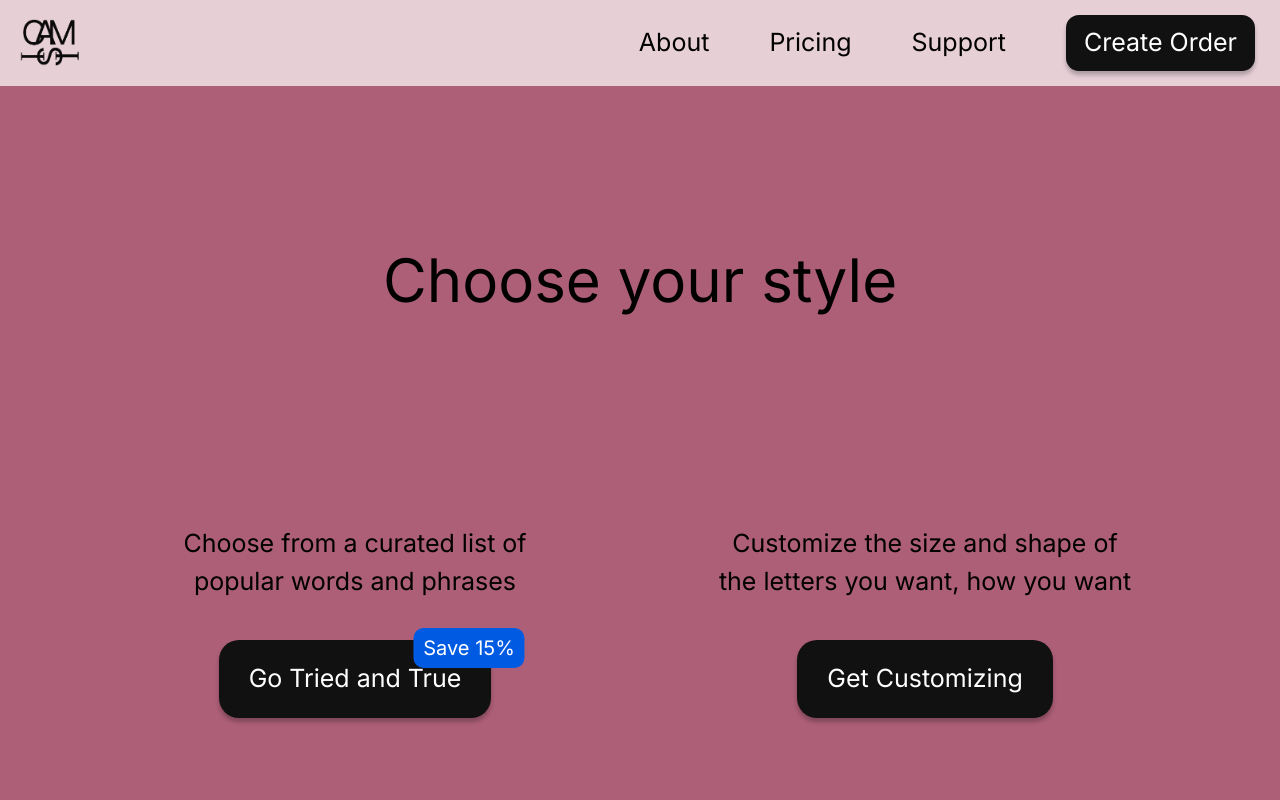
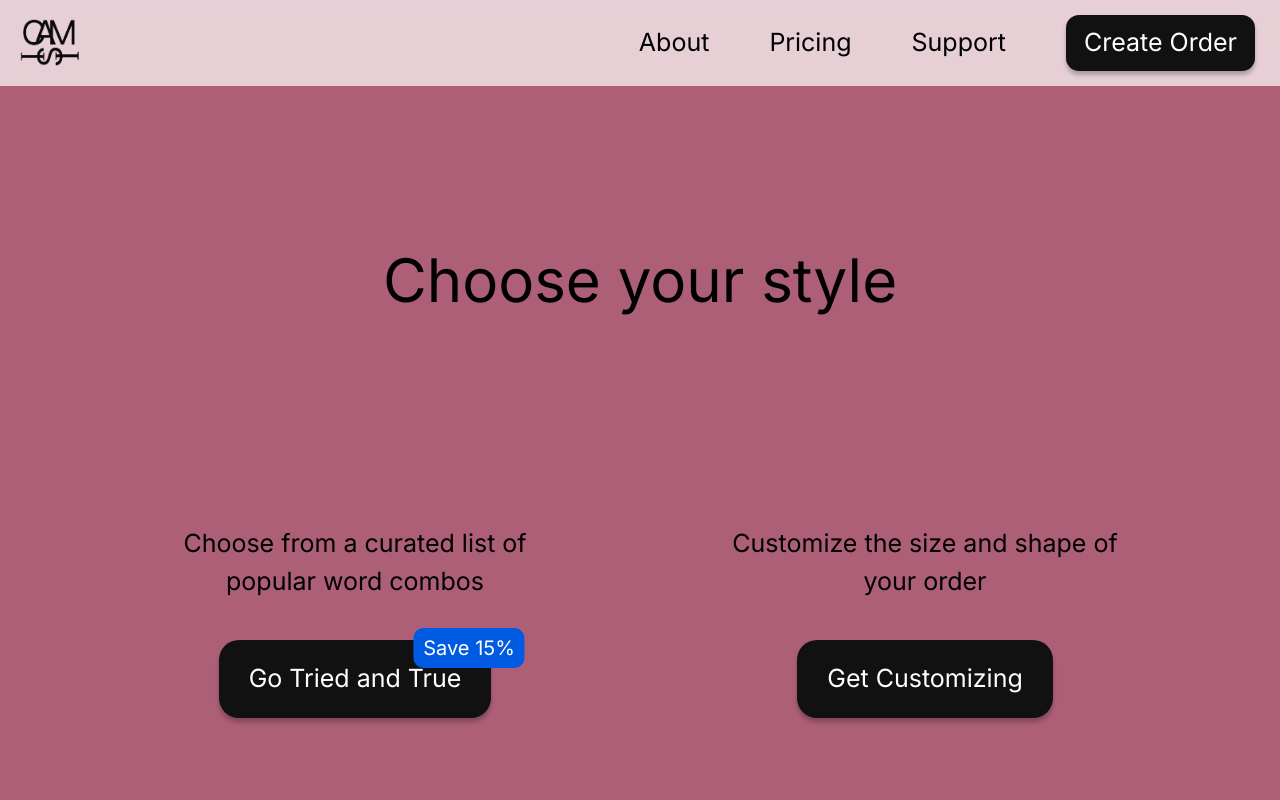
Before and after one commit to CameronHonis/camsii-main, a Next.js app: page /order in a window 1280 px wide. Shown: the top 800 px of the page. Built offline with nearby package versions, Linux system fonts and the light colour scheme.

Commit message:
/order page copy change

```diff
--- a/app/order/page.tsx
+++ b/app/order/page.tsx
@@ -6,7 +6,7 @@ export default function Order() {
         <p className="text-black text-[60px]">Choose your style</p>
         <div className="flex justify-between w-full mt-[200px]">
             <div className="flex flex-col items-center max-w-[420px] mx-[75px]">
-                <p className="text-black text-[25px] text-center">Choose from a curated list of popular words and phrases</p>
+                <p className="text-black text-[25px] text-center">Choose from a curated list of popular word combos</p>
                 <NavButton
                     href="/order/curated"
                     contents={<>
@@ -19,7 +19,7 @@ export default function Order() {
                 />
             </div>
             <div className="flex flex-col items-center max-w-[420px] mx-[75px]">
-                <p className="text-black text-[25px] text-center">Customize the size and shape of the letters you want, how you want</p>
+                <p className="text-black text-[25px] text-center">Customize the size and shape of your order</p>
                 <NavButton
                     href="/order/custom"
                     contents={<>
```
